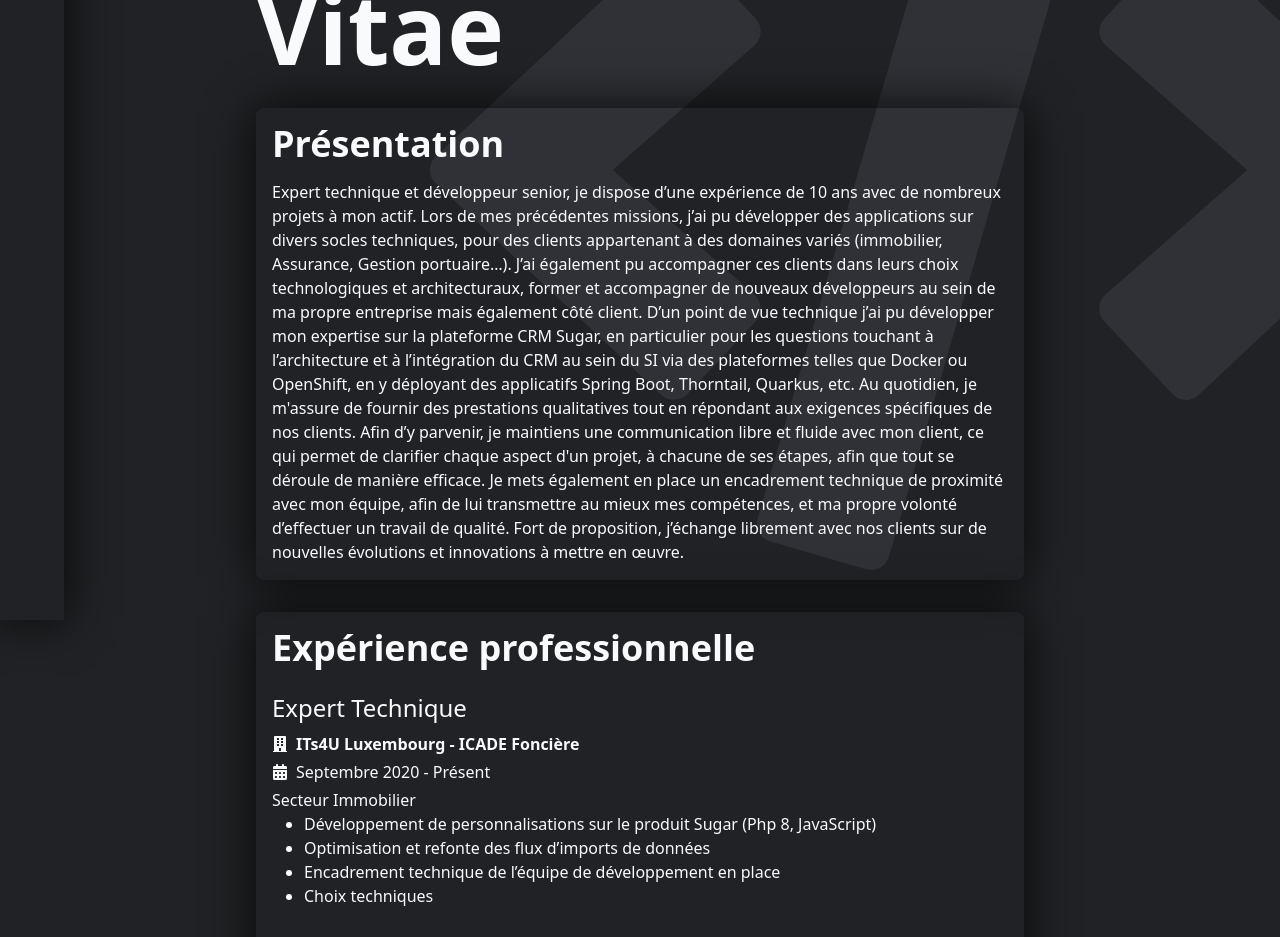
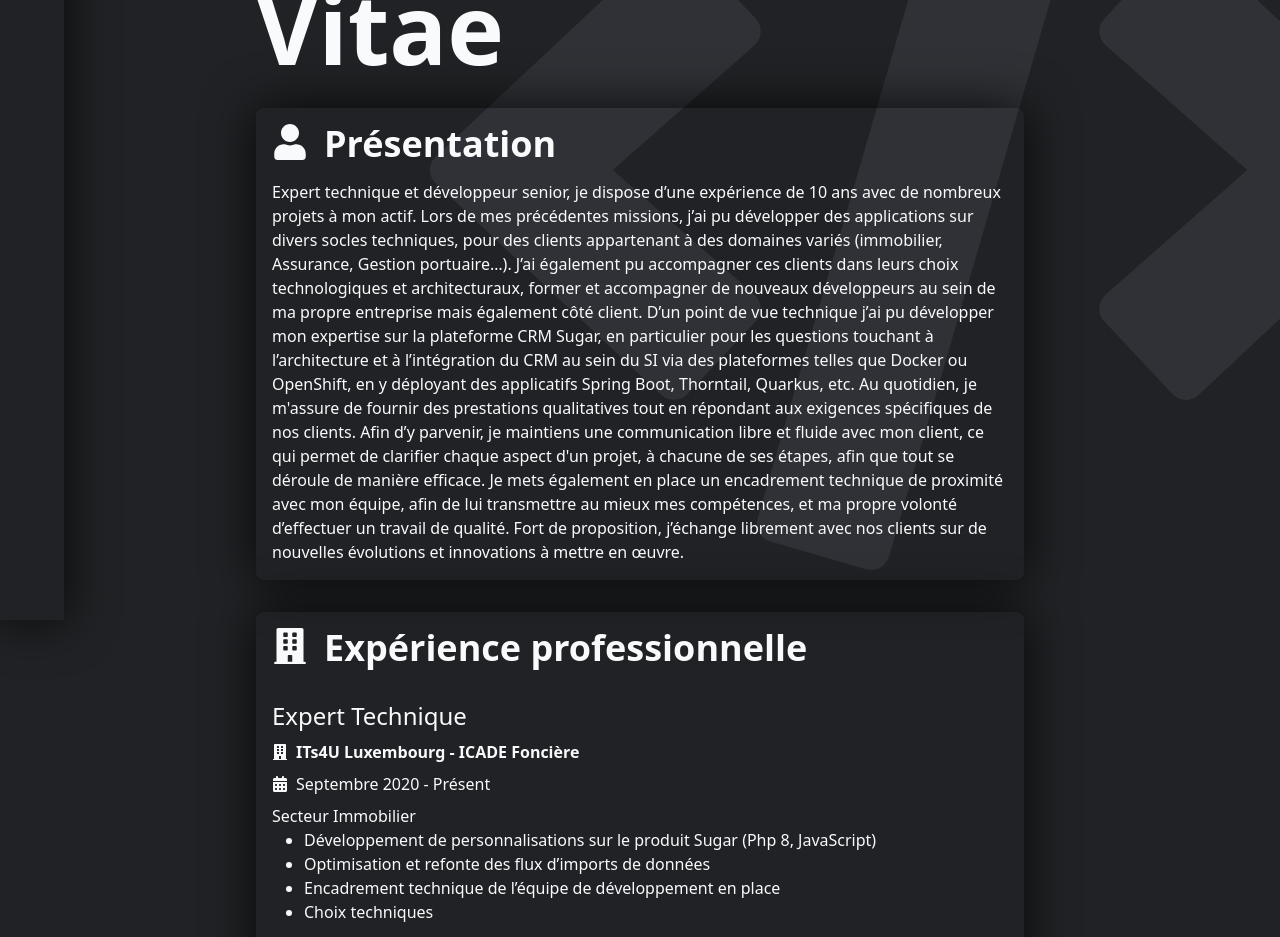
Before and after one commit to chricacc/chris-cacciatore-website, a React (Vite) app: page /resume in a window 1280 px wide. Shown: the part 180-1117 px from the top of the page. Built offline with nearby package versions, Linux system fonts and the light colour scheme.

Commit message:
WIP : resume page

```diff
--- a/src/components/Diploma.jsx
+++ b/src/components/Diploma.jsx
@@ -1,8 +1,11 @@
+import { FaUserGraduate } from "react-icons/fa";
+
 function Diploma({ diploma }) {
 
     return (
         <div className="diploma mt-4">
-            <div className="text-xl font-bold">{diploma.title}</div>
+            <div className="text-xl font-bold">
+                {diploma.title}</div>
             <div className="">{diploma.school} - {diploma.year}</div>
         </div>
     );
--- a/src/components/Education.jsx
+++ b/src/components/Education.jsx
@@ -1,10 +1,15 @@
+import { FaUserGraduate } from "react-icons/fa";
 import Diploma from "./Diploma";
 
 function Education({ diplomas }) {
     return (
         diplomas &&
         <div className="resume-block">
-            <h2 className="text-4xl font-bold mb-4">Formation</h2>
+            <div className="text-4xl font-bold mb-4 flex flex-wrap">
+                <span className="mr-4"> <FaUserGraduate /> </span>
+                <span>Formation</span>
+            </div>
+
             <div className="">
                 {
                     diplomas.map((diploma, index) => {
--- a/src/components/Job.jsx
+++ b/src/components/Job.jsx
@@ -4,13 +4,13 @@ import { FaCalendarDays } from "react-icons/fa6";
 function Job({ job }) {
 
     return (
-        <div className="job mt-6">
+        <div className="job mt-8">
             <div className="text-2xl mb-2">{job.title}</div>
-            <div className="flex flex-wrap mb-1">
+            <div className="flex flex-wrap mb-2">
                 <span className="mr-2 mt-1"><FaBuilding /></span>
                 <div className="font-bold">{job.company}</div>
             </div>
-            <div className="flex flex-wrap mb-1">
+            <div className="flex flex-wrap mb-2">
                 <span className="mr-2 mt-1"><FaCalendarDays /></span>
                 <div>{job.start} - {job.end}</div>
             </div>
--- a/src/components/Presentation.jsx
+++ b/src/components/Presentation.jsx
@@ -1,8 +1,12 @@
+import { FaUser } from "react-icons/fa";
 
 function Presentation() {
     return (
         <div className="resume-block">
-            <h2 className="text-4xl font-bold mb-4">Présentation</h2>
+            <div className="text-4xl font-bold mb-4 flex flex-wrap">
+                <span className="mr-4"> <FaUser /> </span>
+                <span>Présentation</span>
+            </div>
             <div className="">
                 Expert technique et développeur senior, je dispose d’une expérience de 10 ans avec de nombreux projets à mon actif. Lors de mes précédentes missions, j’ai pu développer des applications sur divers socles techniques, pour des clients appartenant à des domaines variés (immobilier, Assurance, Gestion portuaire…). J’ai également pu accompagner ces clients dans leurs choix technologiques et architecturaux, former et accompagner de nouveaux développeurs au sein de ma propre entreprise mais également côté client.
 
--- a/src/components/WorkExperience.jsx
+++ b/src/components/WorkExperience.jsx
@@ -1,10 +1,14 @@
+import { FaBuilding } from "react-icons/fa";
 import Job from "./Job";
 
 function WorkExperience({ jobs }) {
     return (
         jobs &&
         <div className="resume-block">
-            <h2 className="text-4xl font-bold mb-4">Expérience professionnelle</h2>
+            <div className="text-4xl font-bold mb-4 flex flex-wrap">
+                <span className="mr-4"> <FaBuilding /> </span>
+                <span>Expérience professionnelle</span>
+            </div>
             <div className="">
                 {
                     jobs.map((job, index) => {
```
